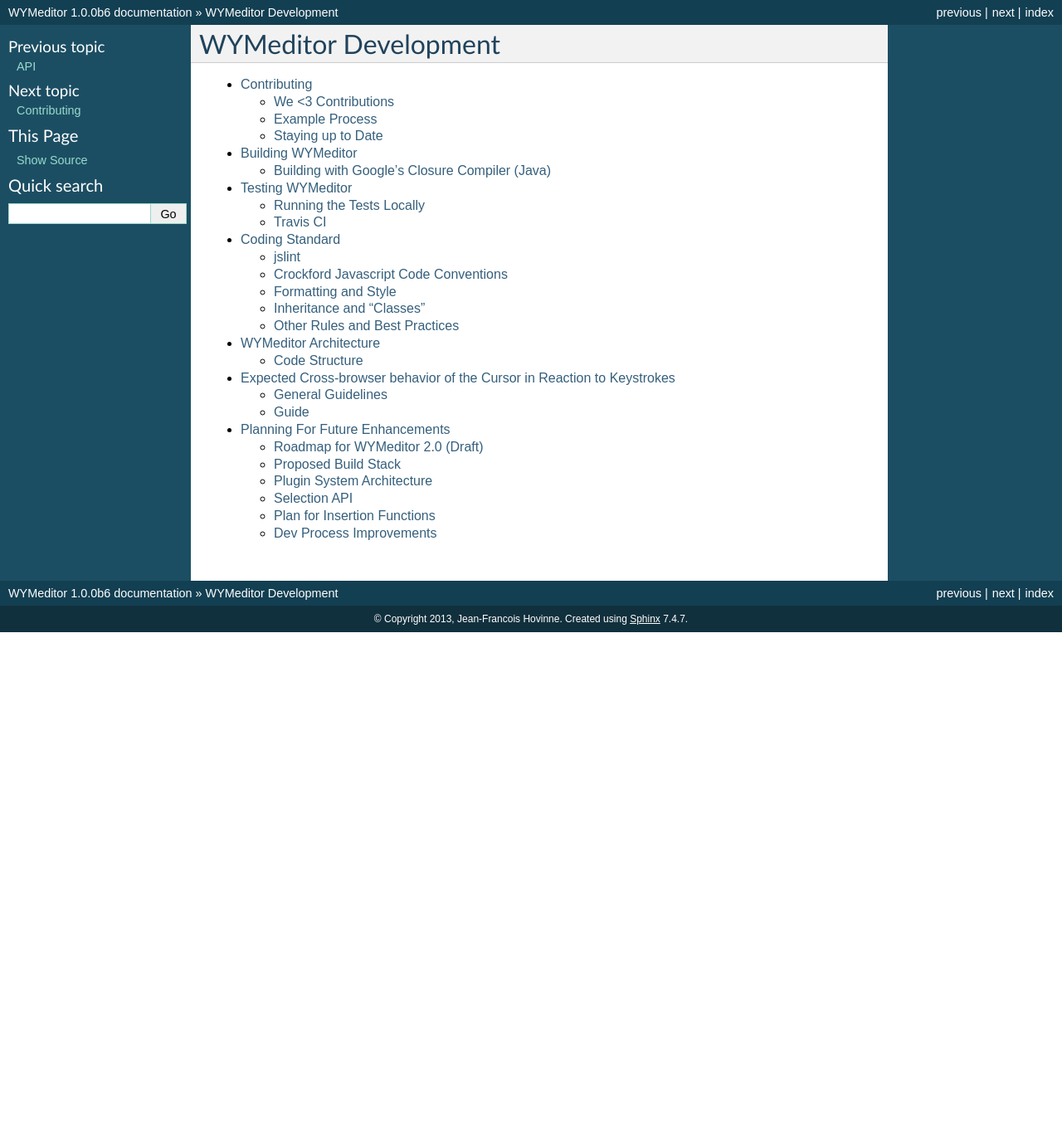
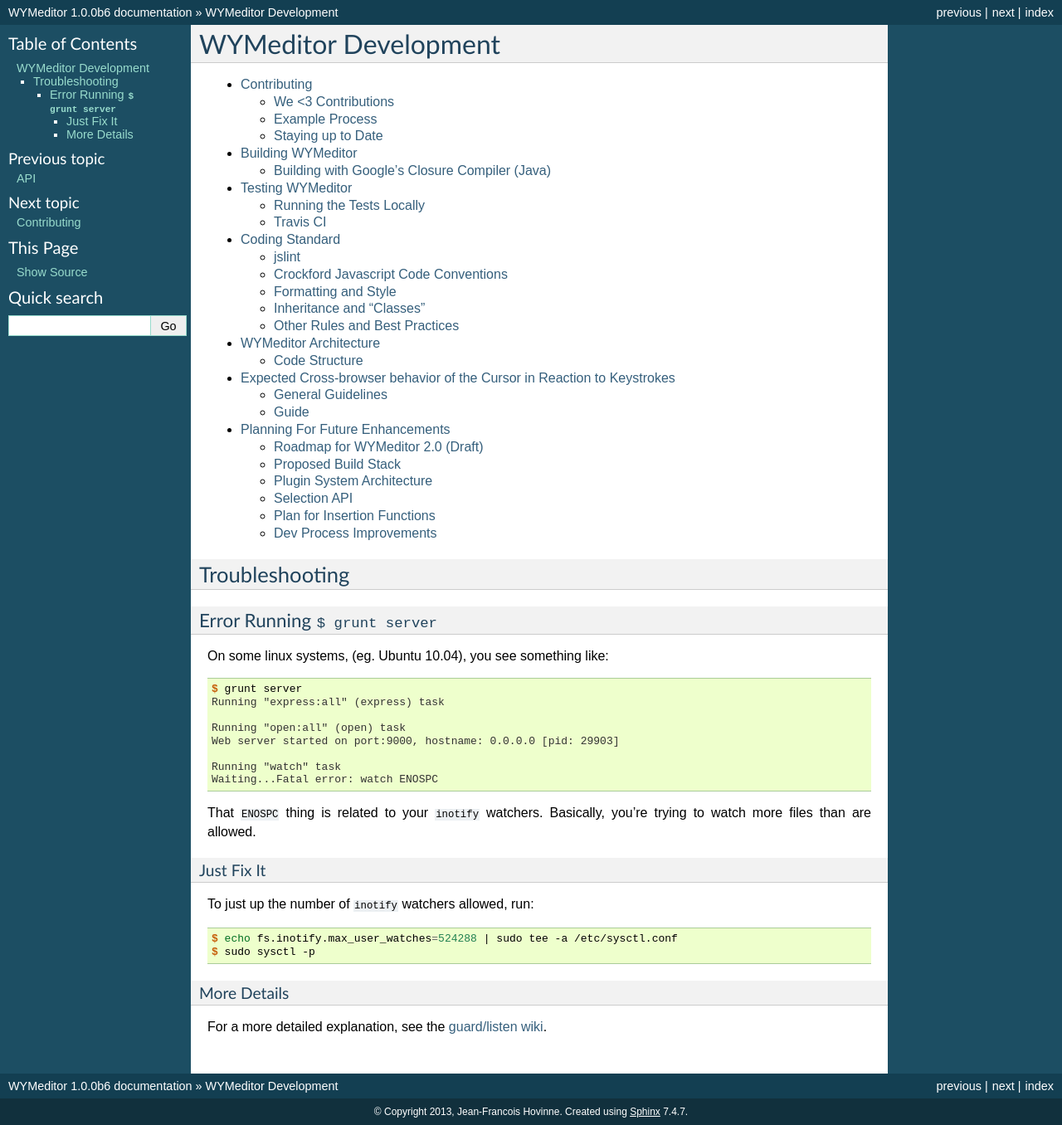
Before and after one commit to wymeditor/wymeditor, a Sphinx documentation site: the page built from docs/wymeditor_development/index.rst, in a window 1280 px wide. Shown: the whole page at 83% size. Built offline with Sphinx 7.4.7, drawn with Linux system fonts in a browser that asks for light colours; before the commit the page ends 900 px from its top, so only the background shows below that.

Commit message:
Add a server grunt task to replace the need for python simpleserver

```diff
--- a/docs/wymeditor_development/index.rst
+++ b/docs/wymeditor_development/index.rst
@@ -12,3 +12,46 @@
     wymeditor_architecture
     cursor_behavior
     future_planning/index
+
+***************
+Troubleshooting
+***************
+
+Error Running ``$ grunt server``
+================================
+
+On some linux systems,
+(eg. Ubuntu 10.04),
+you see something like:
+
+.. code-block:: shell-session
+
+    $ grunt server
+    Running "express:all" (express) task
+
+    Running "open:all" (open) task
+    Web server started on port:9000, hostname: 0.0.0.0 [pid: 29903]
+
+    Running "watch" task
+    Waiting...Fatal error: watch ENOSPC
+
+That ``ENOSPC`` thing is related to your ``inotify`` watchers.
+Basically,
+you're trying to watch more files than are allowed.
+
+Just Fix It
+-----------
+
+To just up the number of ``inotify`` watchers allowed,
+run:
+
+.. code-block:: shell-session
+
+    $ echo fs.inotify.max_user_watches=524288 | sudo tee -a /etc/sysctl.conf
+    $ sudo sysctl -p
+
+More Details
+------------
+
+For a more detailed explanation,
+see the `guard/listen wiki <https://github.com/guard/listen/wiki/Increasing-the-amount-of-inotify-watchers>`_.
--- a/package.json
+++ b/package.json
@@ -37,7 +37,8 @@
   "devDependencies": {
     "grunt": "~0.4.1",
     "grunt-contrib": "~0.7.0",
-    "grunt-replace": "~0.4.4"
+    "grunt-replace": "~0.4.4",
+    "grunt-express": "~1.0.0-beta2"
   },
   "keywords": [
     "wysiwyg",
```
Also changed, not shown: Gruntfile.js (+41 -18 lines).
